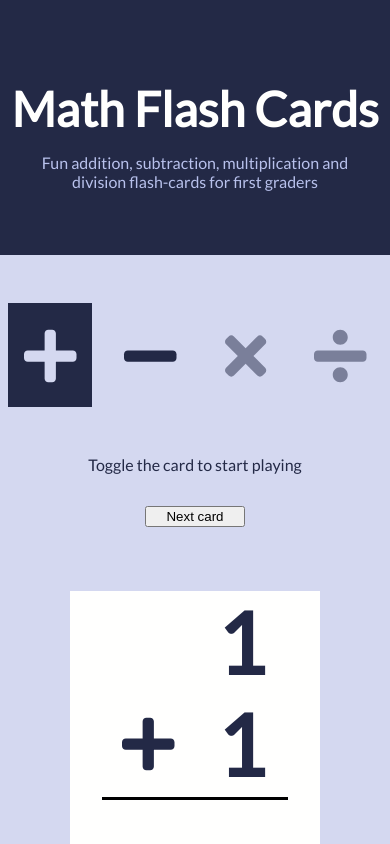
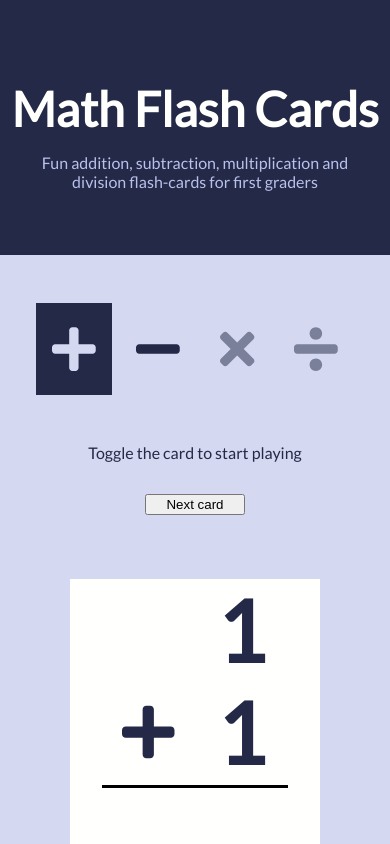
Before and after one commit to nelsonGuti/mathCardsGame, an Angular app: page / in a window 390 px wide. Shown: the top 844 px of the page. Built offline with nearby package versions, Linux system fonts and the light colour scheme.

Commit message:
Responsiveness for phones

```diff
--- a/src/app/components/footer/footer.component.scss
+++ b/src/app/components/footer/footer.component.scss
@@ -8,5 +8,6 @@
   justify-content: center;
   p {
     margin: 0;
+    text-align: center;
   }
 }
--- a/src/app/components/operators/operators.component.scss
+++ b/src/app/components/operators/operators.component.scss
@@ -24,3 +24,13 @@
     }
   }
 }
+
+@media only screen and (max-width: 600px) {
+  .grid-container {
+    column-gap: 0.5rem;
+    .grid-container-item {
+      font-size: 50px;
+      padding: 1rem;
+    }
+  }
+}
```
